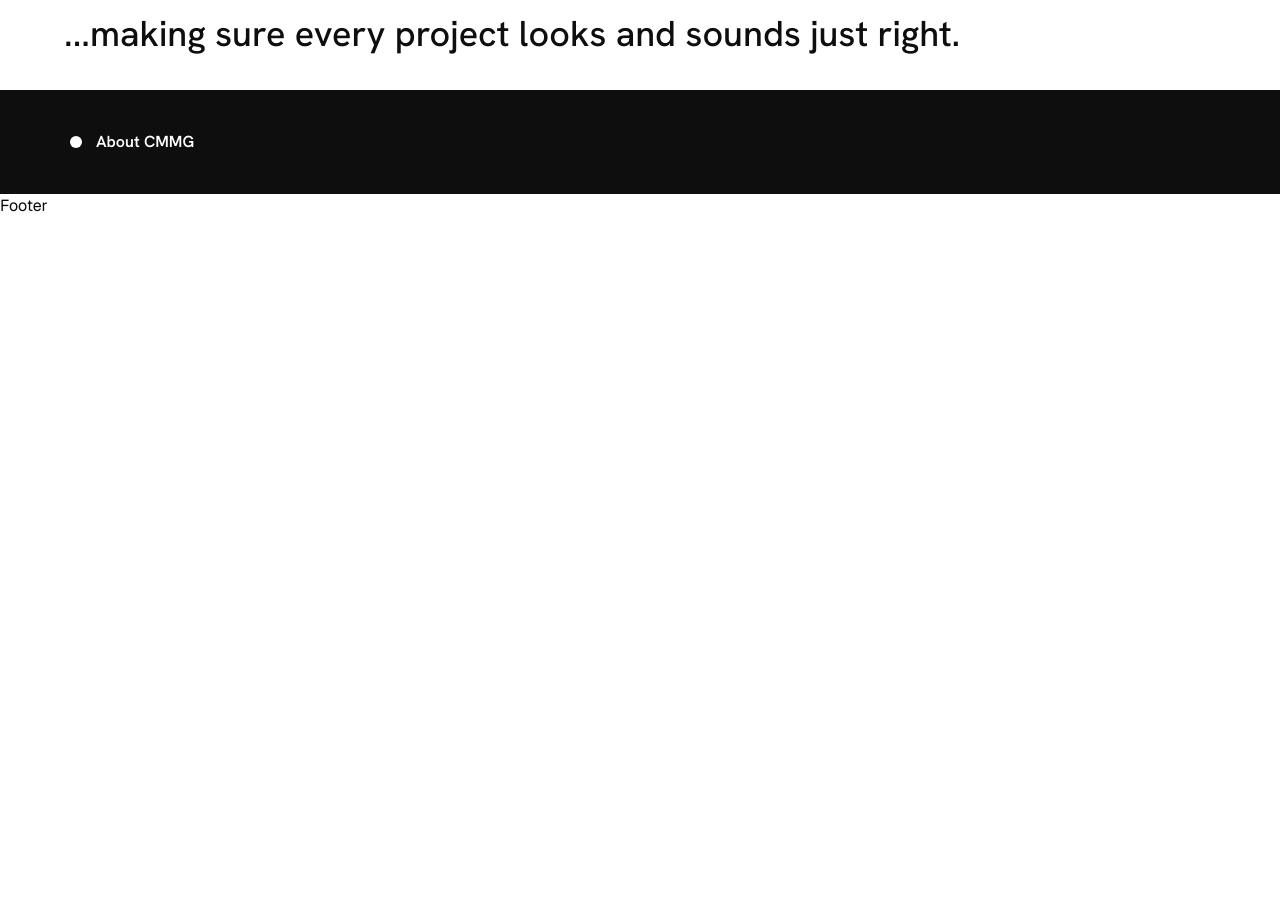
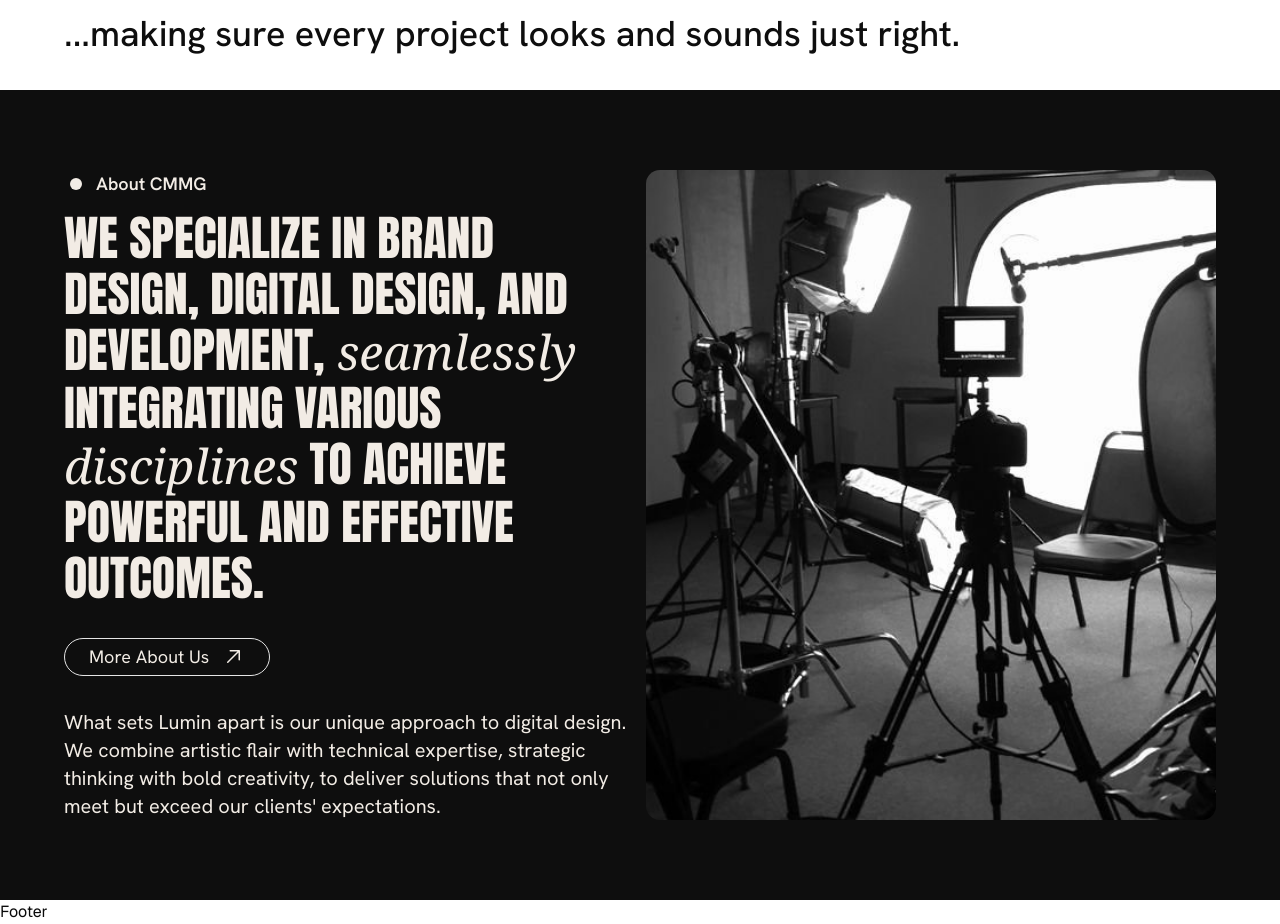
Before and after one commit to seedwaydevs/cmmg, a Next.js app: page / in a window 1280 px wide. Shown: the part 820-1744 px from the top of the page. Before the commit the page ends 1038 px from the top, so only its background shows below. Built offline with nearby package versions, Linux system fonts and the light colour scheme.

Commit message:
adding about section on home page

```diff
--- a/src/components/home/About.tsx
+++ b/src/components/home/About.tsx
@@ -1,6 +1,10 @@
 import { Anton, Hanken_Grotesk } from "next/font/google";
+import Image from "next/image";
+import Link from "next/link";
 import React from "react";
 import { GoDotFill } from "react-icons/go";
+import { GoArrowUpRight } from "react-icons/go";
+import image from "../../../public/prodco.jpg";
 type Props = {};
 
 const antonFont = Anton({
@@ -15,14 +19,53 @@ const hanken = Hanken_Grotesk({
 const About = (props: Props) => {
   return (
     <div className="bg-[#0e0e0e] w-full py-10">
-      <div className="w-[90%] mx-auto flex flex-col">
-        <div>
-          <div className="text-white flex items-center space-x-2">
-            <GoDotFill className="h-6 w-6" />
-            <p className={`${hanken.className} font-semibold`}>About CMMG</p>
+      <div className="w-[90%] mx-auto flex">
+        <div className="py-10 flex flex-col lg:flex-row items-center gap-3">
+          <div className="text-[#f2ece5] lg:flex-1">
+            <div className=" flex items-center space-x-2 pb-3">
+              <GoDotFill className="h-6 w-6" />
+              <p className={`${hanken.className} text-lg font-semibold`}>
+                About CMMG
+              </p>
+            </div>
+            <div className="space-y-8">
+              <p
+                className={`${antonFont.className} text-4xl lg:text-5xl uppercase leading-12 lg:leading-14`}
+              >
+                We specialize in brand design, digital design, and development,
+                <span className="font-serif lowercase italic">
+                  {" "}
+                  seamlessly
+                </span>{" "}
+                integrating various{" "}
+                <span className="font-serif lowercase italic">
+                  disciplines
+                </span>{" "}
+                to achieve powerful and effective outcomes.
+              </p>
+              <Link
+                href={"/about"}
+                className={`${hanken.className} border rounded-3xl text-lg py-1 px-6 inline-flex items-center gap-3 hover:bg-[#f2ece5] hover:text-[#0e0e0e]`}
+              >
+                More About Us
+                <GoArrowUpRight className="h-6 w-6" />
+              </Link>
+              <p className={`${hanken.className} text-xl tracking-normal`}>
+                What sets Lumin apart is our unique approach to digital design.
+                We combine artistic flair with technical expertise, strategic
+                thinking with bold creativity, to deliver solutions that not
+                only meet but exceed our clients' expectations.
+              </p>
+            </div>
+          </div>
+          <div className="my-10 h-[60vh] w-full lg:flex-1 lg:h-full">
+            <Image
+              src={image}
+              alt="image"
+              className="rounded-xl w-full object-cover h-full"
+            />
           </div>
         </div>
-        <div></div>
       </div>
     </div>
   );
```
